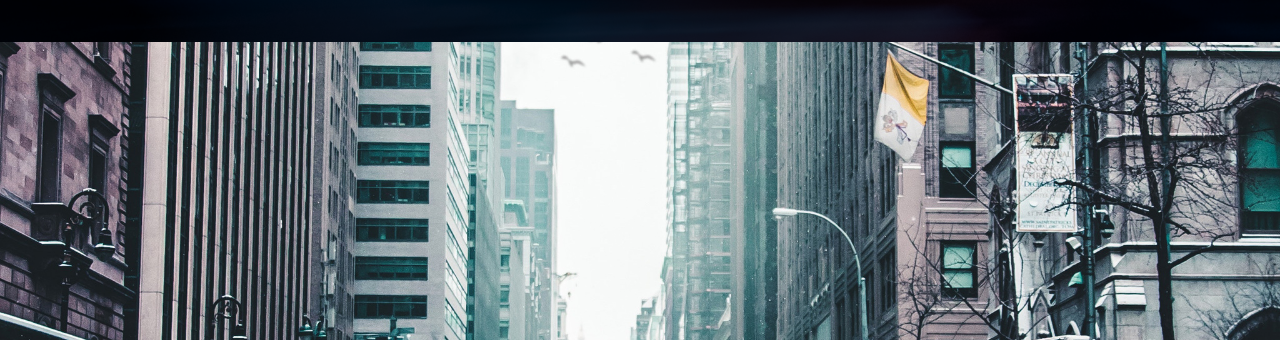
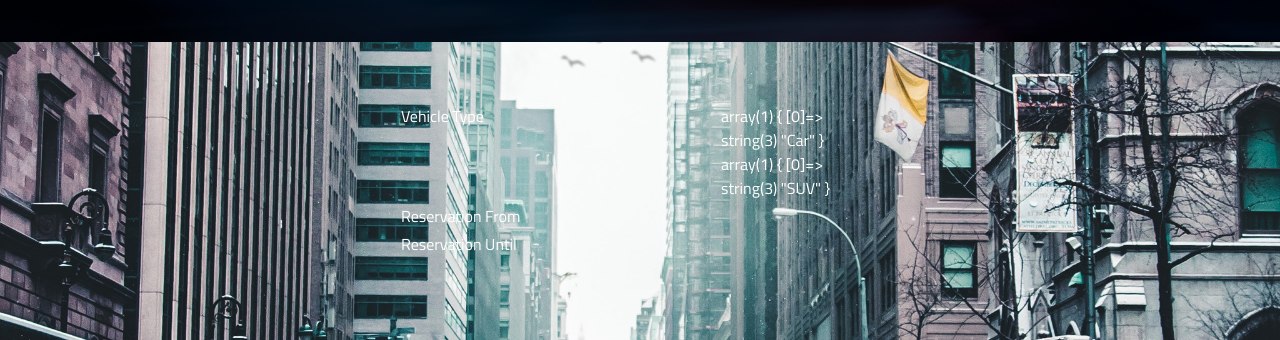
Before and after one commit to Oshan96/CabServiceSystem, a PHP site: page /view/home.php in a window 1280 px wide. Shown: the part 1582-1922 px from the top of the page. Run offline with PHP 8.4, Linux system fonts and the light colour scheme; data comes from the database, SQL or seed files in the repository; both versions use the stored data as it was after the commit.

Commit message:
missaka's changes

```diff
--- a/view/home.php
+++ b/view/home.php
@@ -1,5 +1,12 @@
 <?php
 session_start();
+require '../db/connection.php';
+
+$queryVehicleTypes='SELECT DISTINCT vehicle_type FROM vehicle';
+$resultVehicleTypes=$connection->query($queryVehicleTypes);
+$dataVehicleTypes=$resultVehicleTypes->fetch_all();
+// var_dump($dataVehicleTypes);
+
 
 ?>
 
@@ -79,7 +86,49 @@ session_start();
 
         </section>
 
-        <section class="img-section3 parralax" id="section3">
+        <section class="row-container-flex img-section3 parralax" id="section3">
+            <div class="row-flex content">
+                <div class="col-6">
+                    <div class="content">
+                        Vehicle Type
+                    </div>
+                </div>
+                <div class="col-6">
+                    <div class="content">
+                        <?php
+                            foreach ($dataVehicleTypes as $data) {
+                                var_dump($data);
+                            }
+                        ?>
+                    </div>
+                </div>
+            </div>
+
+            <div class="row-flex content">
+                <div class="col-6">
+                    <div class="content">
+                        Reservation From
+                    </div>
+                </div>
+                <div class="col-6">
+                    <div class="content">
+
+                    </div>
+                </div>
+            </div>
+
+            <div class="row-flex content">
+                <div class="col-6">
+                    <div class="content">
+                        Reservation Until
+                    </div>
+                </div>
+                <div class="col-6">
+                    <div class="content">
+
+                    </div>
+                </div>
+            </div>
 
         </section>
 
@@ -122,15 +171,6 @@ session_start();
 
         </script>
 
-
-
-
     </body>
 
-
-
-
-
-
-
 </html>
```
Also changed, not shown: controller/homeController.php (added, +17 -0 lines), db/database.sql (+27 -1 lines).
